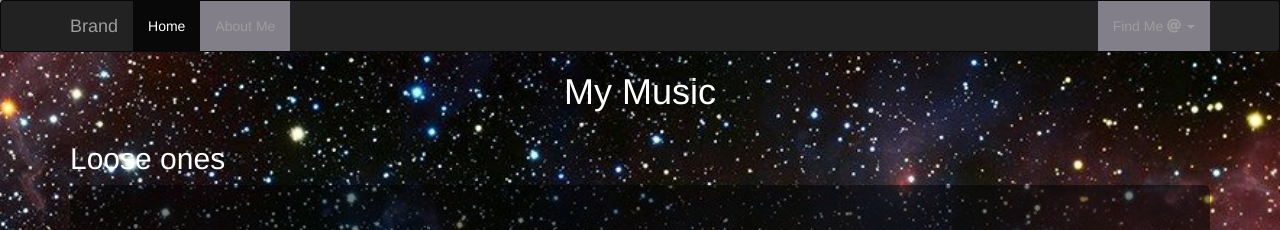
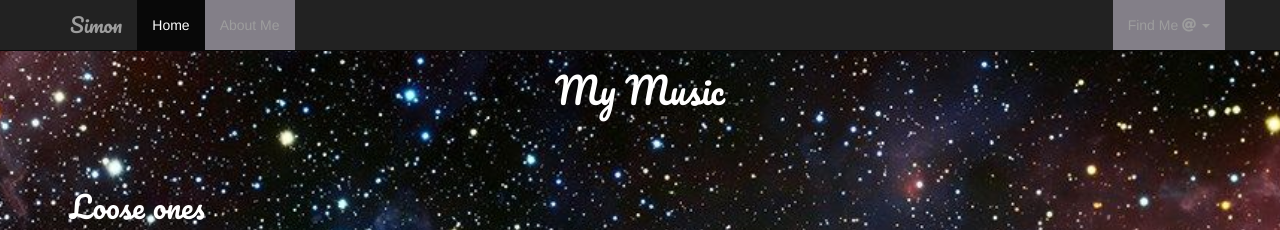
Before and after one commit to diogo98s/portfolio-simao-sa, a plain HTML site: page index.html in a window 1280 px wide. Shown: the top 230 px of the page. Drawn offline with nearby package versions, Linux system fonts and the light colour scheme.

Commit message:
tiny changes

```diff
--- a/index.html
+++ b/index.html
@@ -7,11 +7,13 @@
   <link rel="stylesheet" type="text/css" href="style.css">
   <link rel="stylesheet" href="https://use.fontawesome.com/releases/v5.3.1/css/all.css" integrity="sha384-mzrmE5qonljUremFsqc01SB46JvROS7bZs3IO2EmfFsd15uHvIt+Y8vEf7N7fWAU"
     crossorigin="anonymous">
+  <link href="https://fonts.googleapis.com/css?family=Pacifico" rel="stylesheet">
+  <link href="https://fonts.googleapis.com/css?family=Kalam:400,700" rel="stylesheet">
 </head>
 
 <body>
-
-  <nav class="navbar navbar-inverse">
+  <!-- <img src="imgs/e8b6537c45ffad6f189eb43b54dd9556.jpg" id="bg" alt=""> -->
+  <nav class="navbar navbar-inverse navbar-fixed-top">
     <div class="container">
       <!-- Brand and toggle get grouped for better mobile display -->
       <div class="navbar-header">
@@ -22,13 +24,13 @@
           <span class="icon-bar"></span>
           <span class="icon-bar"></span>
         </button>
-        <a class="navbar-brand" href="#">Brand</a>
+        <a class="navbar-brand brand" href="#">Simon</a>
       </div>
 
       <!-- Collect the nav links, forms, and other content for toggling -->
       <div class="collapse navbar-collapse" id="bs-example-navbar-collapse-1">
         <ul class="nav navbar-nav">
-          <li class="active"><a href="#">Home <span class="sr-only">(current)</span></a></li>
+          <li class="active"><a href="#">Home<span class="sr-only">(current)</span></a></li>
           <li><a href="#">About Me</a></li>
         </ul>
 
@@ -55,35 +57,7 @@
                     width="20" height="20" alt="steamcommunity"> Steam</a></li>
             </ul>
           </li>
-          <!--
-            <li><a href="https://ihavenocompass.tumblr.com/" target="_blank"> <img src="imgs/tumblr.png" width="20"
-              height="20" alt="instagram"></a></li>
 
-          <li><a href="https://soundcloud.com/soareshd" target="_blank"> <img src="imgs/soundcloud.png" width="20"
-                height="20" alt="instagram"></a></li>
-
-                    <li><a href="https://www.instagram.com/straightuptrash1/?hl=en" target="_blank"> <img src="imgs/instagram.png"
-                width="20" height="20" alt="instagram"></a></li>
-
-          <li><a href="https://twitter.com/simonliciouss" target="_blank"> <img src="imgs/twitter.png" width="20"
-                height="20" alt="instagram"></a></li>
-
-          <li><a href="https://steamcommunity.com/id/drpaprika1/" target="_blank"> <img src="imgs/social-media.png"
-                width="20" height="20" alt="instagram"></a></li> -->
-
-
-
-          <!-- <li class="dropdown">
-            <a href="#" class="dropdown-toggle" data-toggle="dropdown" role="button" aria-haspopup="true" aria-expanded="false">Dropdown
-              <span class="caret"></span></a>
-            <ul class="dropdown-menu">
-              <li><a href="#">Action</a></li>
-              <li><a href="#">Another action</a></li>
-              <li><a href="#">Something else here</a></li>
-              <li role="separator" class="divider"></li>
-              <li><a href="#">Separated link</a></li>
-            </ul>
-          </li> -->
         </ul>
       </div><!-- /.navbar-collapse -->
     </div><!-- /.container-fluid -->
@@ -92,9 +66,8 @@
   <h1>My Music</h1>
 
   <div class="container">
-      <h2>Loose ones</h2>
+    <h2>Loose ones</h2>
     <div class="jumbotron">
-
 
       <div class="row">
         <div class="col-md-6 col-lg-6">
@@ -138,53 +111,13 @@
     <div class="container">
       <h2>EP</h2>
       <div class="jumbotron">
-      <div class="thumbnail EP">
-        <iframe width="100%" height="450" scrolling="no" frameborder="no" allow="autoplay" src="https://w.soundcloud.com/player/?url=https%3A//api.soundcloud.com/playlists/259477847&color=%23ff5500&auto_play=false&hide_related=false&show_comments=true&show_user=true&show_reposts=false&show_teaser=true"></iframe>
+        <div class="thumbnail EP">
+          <iframe width="100%" height="450" scrolling="no" frameborder="no" allow="autoplay" src="https://w.soundcloud.com/player/?url=https%3A//api.soundcloud.com/playlists/259477847&color=%23ff5500&auto_play=false&hide_related=false&show_comments=true&show_user=true&show_reposts=false&show_teaser=true"></iframe>
+        </div>
       </div>
-    </div>
     </div>
   </div>
   </div>
-
-
-
-  <!-- <ul>
-      <l20
-        <div class="background">
-          <p>Instagram</p>
-          <a href="https://www.instagram.com/straightuptrash1/?hl=en" target="_blank"> <img src="imgs/instagram.png"
-              width="50" height="50" alt="instagram"></a>
-        </div>
-      </li>
-      <li>
-        <div class="background">
-          <p>Twitter</p>
-          <a href="https://twitter.com/simonliciouss" target="_blank"> <img src="imgs/twitter.png" width="50" height="50"
-              alt="Twitter"></a>
-        </div>
-      </li>
-      <li>
-        <div class="background">
-          <p>Soundcloud</p>
-          <a href="https://soundcloud.com/soareshd" target="_blank"> <img src="imgs/soundcloud.png" width="50" height="50"
-              alt="Soundcloud"></a>
-        </div>
-      </li>
-      <li>
-        <div class="background">
-          <p>Tumblr</p>
-          <a href="https://ihavenocompass.tumblr.com/" target="_blank"> <img src="imgs/tumblr.png" with="50" height="50"
-              alt="Tumblr"></a>
-        </div>
-      </li>
-      <li>
-        <div class="background">
-          <p>Steam</p>
-          <a href="https://steamcommunity.com/id/drpaprika1/" target="_blank"> <img src="imgs/social-media.png" width="50"
-              height="50" alt="Steam"></a>
-        </div>
-      </li>
-    </ul> -->
 
 
   <script src="https://code.jquery.com/jquery-3.3.1.min.js" integrity="sha256-FgpCb/KJQlLNfOu91ta32o/NMZxltwRo8QtmkMRdAu8="
--- a/style.css
+++ b/style.css
@@ -2,11 +2,22 @@ body {
 
     background: url("imgs/e8b6537c45ffad6f189eb43b54dd9556.jpg");
     background-size: cover;
-    background-position: center;
+background-position: center;
 
-    /* background-repeat: no-repeat;
-    background-size: cover; */
-}
+   /* background-repeat: no-repeat;
+   background-size: cover; */
+ }
+
+/* #bg {
+    position: fixed;
+    top: 0;
+    left: 0;
+
+    /* Preserve aspet ratio */
+    /* min-width: 100%;
+    min-height: 100%;
+  }
+  */
 
 li {
     background: rgba(227, 220, 237, 0.5);
@@ -19,6 +30,7 @@ img {
 
 h2 {
     color: white;
+    font-family: 'Pacifico', cursive;
 }
 
 /*
@@ -35,7 +47,9 @@ h2 {
 
 h1 {
     color: white;
-       text-align: center;
+    text-align: center;
+    font-family: 'Pacifico', cursive;
+    padding: 50px;
 }
 
 .thumbnail {
@@ -51,3 +65,19 @@ h1 {
 .jumbotron {
     background: rgba(0, 0, 0, 0.5);
 }
+
+.brand::first-letter {
+    /* font-family: 'Kalam', cursive; */
+
+    font-family: 'Pacifico', cursive;
+    font-size: 20px;
+    margin-top: 20px;
+}
+
+.brand {
+    /* font-family: 'Kalam', cursive; */
+
+    font-family: 'Pacifico', cursive;
+    font-size: 20px;
+
+}
```
